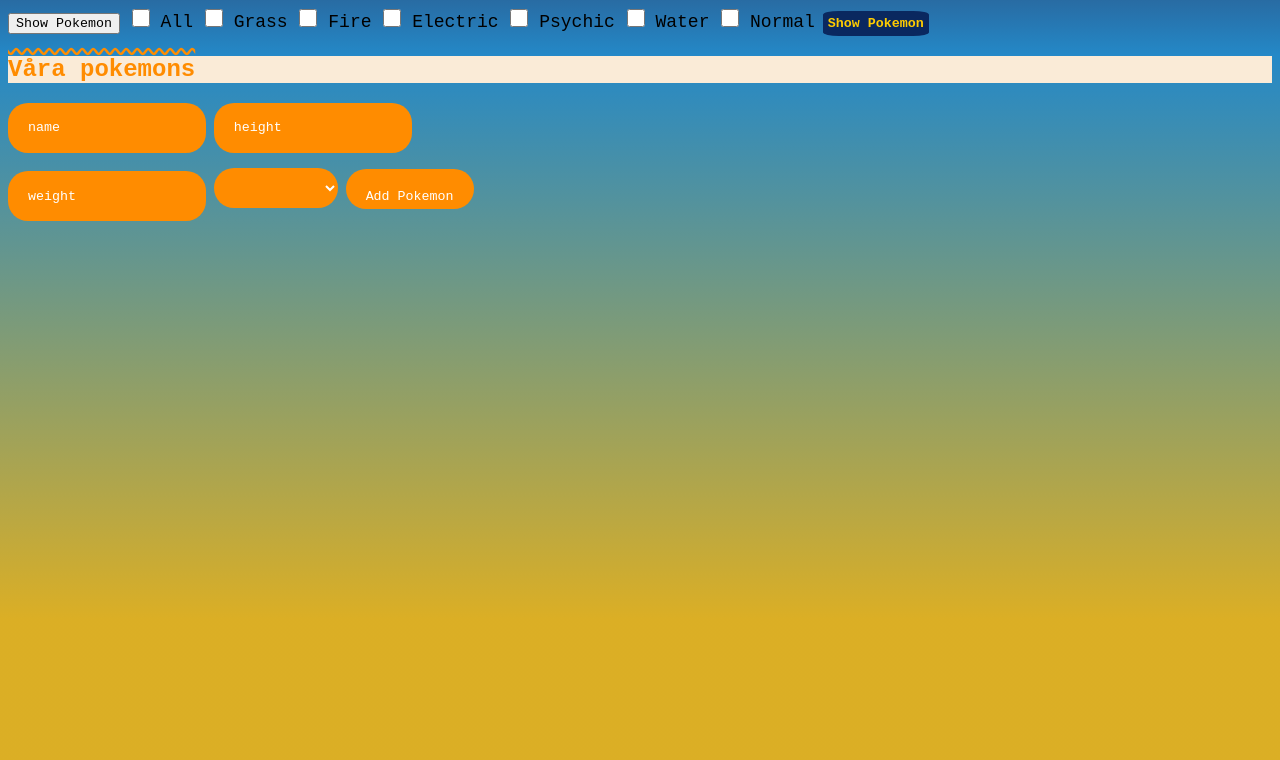
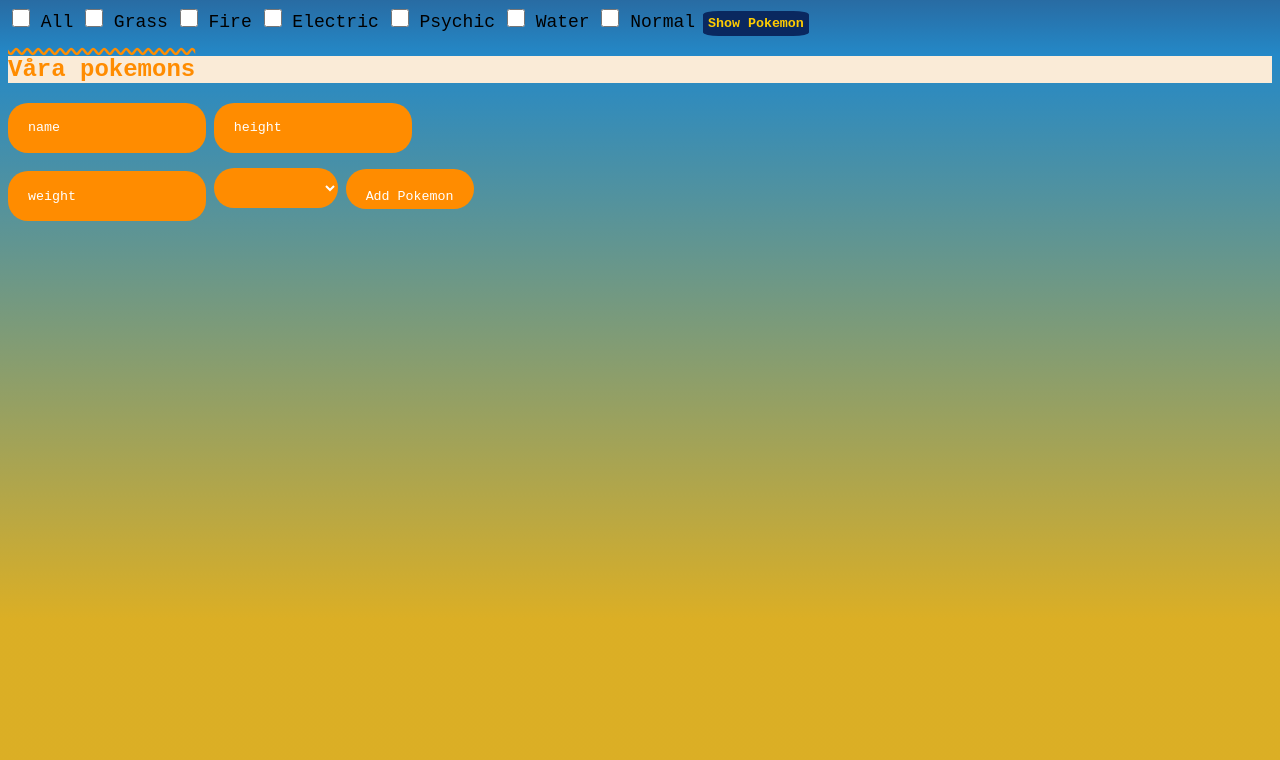
Before and after one commit to mrcpet/pokemon-mob, a plain HTML site: page index.html in a window 1280 px wide. Shown: the part 69-829 px from the top of the page. Drawn offline with Linux system fonts and the light colour scheme.

Commit message:
removed double show poke button

```diff
--- a/index.html
+++ b/index.html
@@ -12,8 +12,6 @@
 
   <body>
     <h1>Pokemon application :)</h1>
-    <button id="pokeBtn">Show Pokemon</button>
-
     <input type="checkbox" name="type" id="all" value="all" />
     <label for="all">All</label>
     <input type="checkbox" name="type" id="grass" value="grass" />
```
